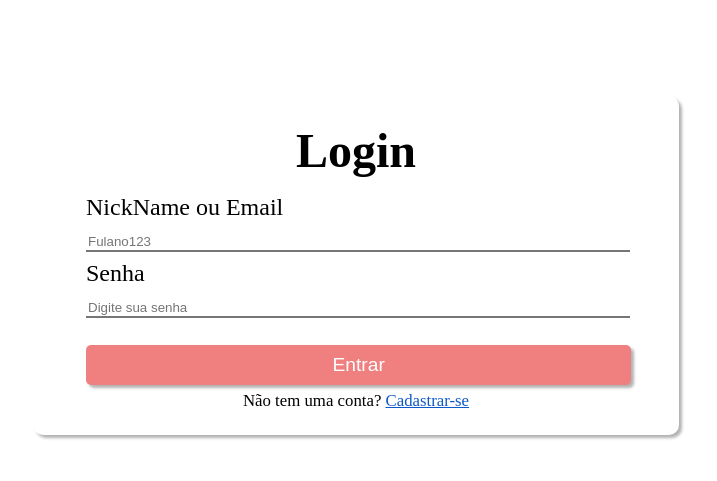
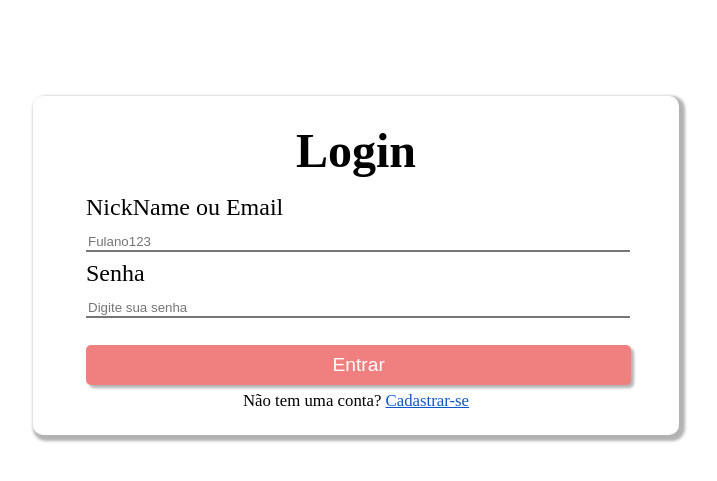
Before and after one commit to GustavoTsu/blog, a PHP site: page /login/login.php in a window 1280 px wide. Shown: the part 58-539 px from the top of the page, without its empty margins (284-1001 px from the left). Run offline with PHP 8.4, Linux system fonts and the light colour scheme; some web fonts are replaced.

Commit message:
final de verdade verdadeira mesmo

```diff
--- a/css/login.css
+++ b/css/login.css
@@ -14,7 +14,7 @@
     padding: 20px;
     border-radius: 10px;
     font-size: 150%;
-    box-shadow: rgba(0, 0, 0, 0.3) 3px 3px 3px;
+    box-shadow: rgba(0, 0, 0, 0.3) 3px 3px 3px 3px;
 }
 
 p {
```
